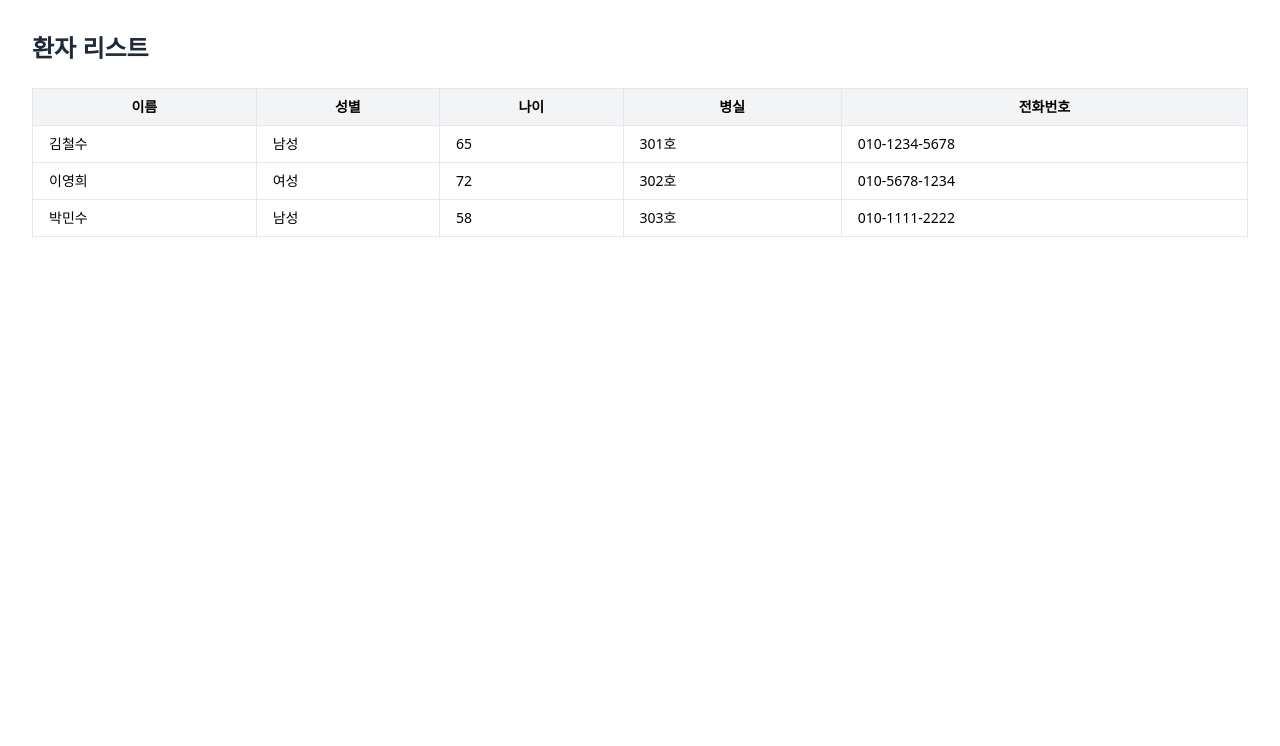
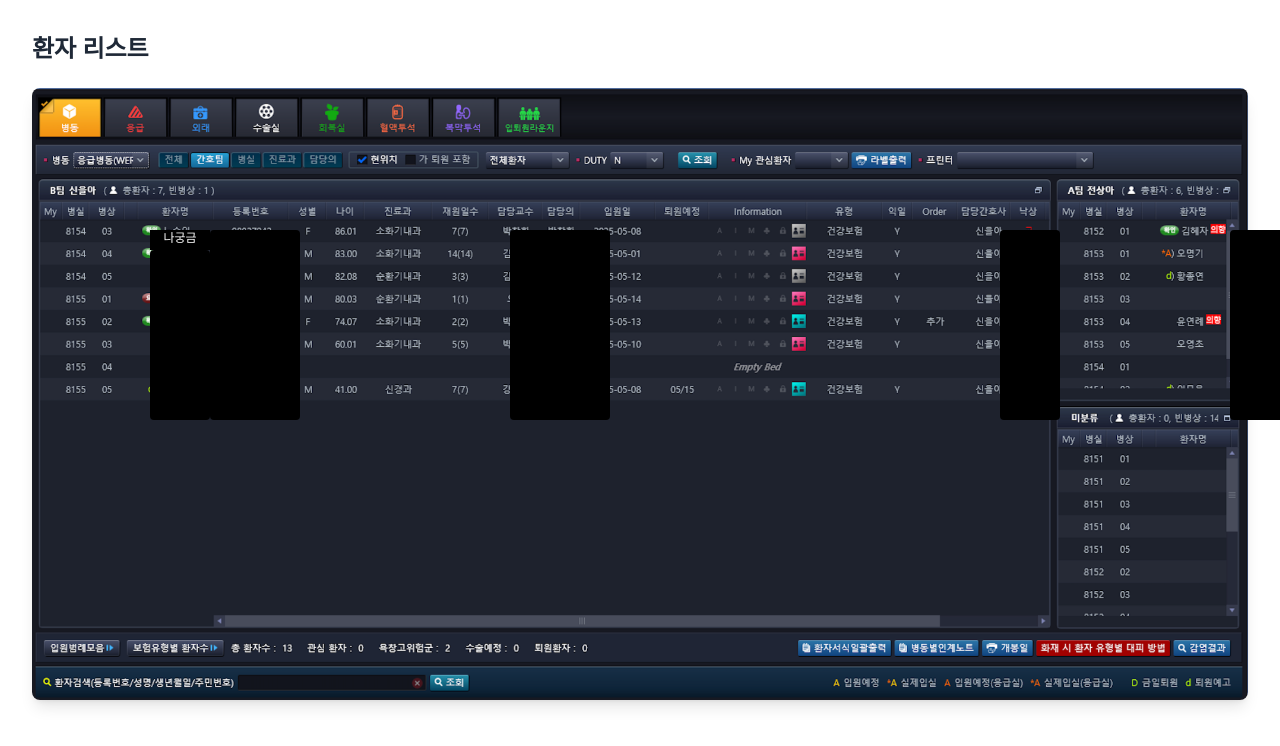
Before and after one commit to ohofront/medication-guide-app, a React (Vite) app: page /list in a window 1280 px wide. Shown: the top 746 px of the page. Built offline with nearby package versions, Linux system fonts and the light colour scheme.

Commit message:
refactor: :recycle:
masking & change from table to image

```diff
--- a/src/App.tsx
+++ b/src/App.tsx
@@ -35,12 +35,12 @@ export default function App() {
   };
 
   return (
-    <div className="w-full h-screen bg-black relative overflow-hidden">
+    <div className="relative w-full h-screen overflow-hidden bg-black">
       {/* 인트로 이미지 (로그인 화면에서만 표시) */}
       {location.pathname === "/" && (
         <img
           src={introImg}
-          className="w-full h-full object-cover absolute inset-0 z-0"
+          className="absolute inset-0 z-0 object-cover w-full h-full"
           alt="intro"
         />
       )}
@@ -49,7 +49,7 @@ export default function App() {
         <Route
           path="/"
           element={
-            <div className="relative z-10 flex justify-center items-center h-screen">
+            <div className="relative z-10 flex items-center justify-center h-screen">
               {isLoggingIn ? (
                 <Loading />
               ) : (
@@ -65,7 +65,7 @@ export default function App() {
           }
         />
         <Route path="/list" element={<PatientList />} />
-        <Route path="/detail/:id" element={<PatientDetail />} />
+        <Route path="/detail" element={<PatientDetail />} />
         <Route path="/sent" element={<SendComplete />} />
       </Routes>
     </div>
--- a/src/components/PatientDetail.tsx
+++ b/src/components/PatientDetail.tsx
@@ -1,50 +1,14 @@
-// PatientDetail.tsx - 환자 상세정보 및 탭 메뉴 + 복약지도서 모달
-import type { Patient } from "@/types/Patient";
 import { useState } from "react";
-import { useParams, useNavigate } from "react-router-dom";
+import { useNavigate } from "react-router-dom";
 import MedicationModal from "@/components/MedicationModal";
-
-// 더미 환자 리스트 (id 기반으로 조회)
-const patients: Patient[] = [
-  {
-    id: 1,
-    name: "김철수",
-    age: 65,
-    gender: "남성",
-    ward: "301호",
-    phone: "010-1234-5678",
-  },
-  {
-    id: 2,
-    name: "이영희",
-    age: 72,
-    gender: "여성",
-    ward: "302호",
-    phone: "010-5678-1234",
-  },
-  {
-    id: 3,
-    name: "박민수",
-    age: 58,
-    gender: "남성",
-    ward: "303호",
-    phone: "010-1111-2222",
-  },
-];
+import ordersImage from "@/assets/order.png"; // 마스킹된 오더 이미지 (임영혜 포함되어야 함)
 
 const PatientDetail = () => {
-  const { id } = useParams();
   const navigate = useNavigate();
-  const patient = patients.find((p) => p.id === Number(id));
-  const [tab, setTab] = useState<"오더조회" | "약반납" | "약보류">("오더조회");
   const [showModal, setShowModal] = useState(false);
 
-  if (!patient) {
-    return <div className="p-8">존재하지 않는 환자입니다.</div>;
-  }
-
   return (
-    <div className="p-8 bg-white min-h-screen">
+    <div className="min-h-screen p-8 bg-white">
       {/* 뒤로가기 버튼 */}
       <button
         onClick={() => navigate(-1)}
@@ -53,47 +17,41 @@ const PatientDetail = () => {
         ← 환자 리스트로 돌아가기
       </button>
 
+      {/* 환자 정보 */}
       <div className="mb-6">
-        <h2 className="text-xl font-bold">선택된 환자 정보</h2>
-        <p>
-          {patient.name} / {patient.gender} / {patient.age}세 / {patient.ward}
+        <p className="text-gray-800">
+          나궁금 / 여성 / 86세 / 병실 8154-03 / 등록번호 12345678
         </p>
       </div>
 
-      {/* 탭 메뉴와 복약지도서 버튼 */}
-      <div className="flex justify-between items-center mb-4">
-        <div className="flex space-x-4">
-          {["오더조회", "약반납", "약보류"].map((label) => (
-            <button
-              key={label}
-              onClick={() => setTab(label as typeof tab)}
-              className={`px-4 py-2 rounded border ${
-                tab === label ? "bg-blue-500 text-white" : "bg-gray-100"
-              }`}
-            >
-              {label}
-            </button>
-          ))}
-        </div>
+      {/* 이미지 영역 (오더조회 + 버튼 + 마스킹 포함) */}
+      <div className="w-full max-w-7xl ">
+        {/* 오더 이미지 */}
+        <img
+          src={ordersImage}
+          alt="오더 내역"
+          className="w-auto rounded-lg shadow-lg"
+        />
 
+        {/* 이미지 위 복약지도서 버튼 */}
         <button
-          className="px-4 py-2 bg-green-500 text-white rounded hover:bg-green-600"
           onClick={() => setShowModal(true)}
+          className="absolute top-[180px] right-[180px] px-2 py-1 bg-[#276EA3] text-white rounded hover:bg-[#3988c4] shadow text-sm"
         >
           복약지도서
         </button>
+
+        {/* 임영혜 마스킹 박스 (위치 조정 필요 시 개발자 도구로 픽셀 확인) */}
+        <div className="absolute top-[270px] left-[850px] w-[150px] h-[500px] bg-black rounded" />
       </div>
 
-      <div className="border p-4 bg-gray-50">
-        <p className="text-gray-700">현재 탭: {tab}</p>
-        <p className="mt-2 text-sm text-gray-500">
-          (여기에 해당 탭의 정보를 보여줄 수 있습니다)
-        </p>
-      </div>
-
+      {/* 복약지도서 모달 */}
       {showModal && (
         <MedicationModal
-          patient={patient}
+          patient={{
+            name: "나궁금",
+            phone: "010-1234-5678",
+          }}
           onClose={() => setShowModal(false)}
         />
       )}
--- a/src/components/PatientList.tsx
+++ b/src/components/PatientList.tsx
@@ -1,44 +1,43 @@
-// PatientList.tsx - 환자 리스트 컴포넌트 (React Router 기반)
-import { patients } from "@/dummy/data";
 import { useNavigate } from "react-router-dom";
+import wardImage from "@/assets/list.png";
 
 const PatientList = () => {
-  const navigate = useNavigate(); // 상세 페이지 이동을 위한 네비게이션 훅
+  const navigate = useNavigate();
 
   return (
-    <div className="p-8 bg-white h-screen overflow-auto">
+    <div className="min-h-screen p-8 bg-white ">
       {/* 페이지 제목 */}
-      <h2 className="text-2xl font-bold mb-6 text-gray-800">환자 리스트</h2>
+      <h2 className="mb-6 text-2xl font-bold text-gray-800">환자 리스트</h2>
 
-      {/* 환자 정보 테이블 */}
-      <table className="w-full border border-gray-200 text-sm">
-        <thead className="bg-gray-100">
-          <tr>
-            <th className="border px-4 py-2">이름</th>
-            <th className="border px-4 py-2">성별</th>
-            <th className="border px-4 py-2">나이</th>
-            <th className="border px-4 py-2">병실</th>
-            <th className="border px-4 py-2">전화번호</th>
-          </tr>
-        </thead>
-
-        {/* 환자 리스트 렌더링 */}
-        <tbody>
-          {patients.map((patient) => (
-            <tr
-              key={patient.id}
-              className="hover:bg-blue-50 cursor-pointer"
-              onClick={() => navigate(`/detail/${patient.id}`)} // 클릭 시 상세 페이지로 이동
-            >
-              <td className="border px-4 py-2">{patient.name}</td>
-              <td className="border px-4 py-2">{patient.gender}</td>
-              <td className="border px-4 py-2">{patient.age}</td>
-              <td className="border px-4 py-2">{patient.ward}</td>
-              <td className="border px-4 py-2">{patient.phone}</td>
-            </tr>
-          ))}
-        </tbody>
-      </table>
+      {/* 마스킹된 이미지 */}
+      <div className="w-full max-w-7xl ">
+        <img
+          src={wardImage}
+          alt="환자 병동 리스트"
+          className="w-auto rounded-lg shadow-lg"
+        />
+        {/* 첫 번째 행: 노순임 → 나궁금으로 클릭 가능하게 */}
+        <div
+          className="absolute top-[230px] left-[150px] w-[60px] h-[20px] cursor-pointer bg-black"
+          onClick={() => navigate("/detail")} // id=999 가정
+        >
+          <div className="items-center text-xs text-center text-white">
+            나궁금
+          </div>{" "}
+          {/* 접근성용 숨김 텍스트 */}
+        </div>
+        {/* 마스킹 박스들 (신율아, 환자명, 등록번호, 담당의, 담당간호사) */}
+        <div className="absolute top-[250px] left-[150px] w-[60px] h-[170px] bg-black rounded" />{" "}
+        {/* 환자명 */}
+        <div className="absolute top-[230px] left-[210px] w-[90px] h-[190px] bg-black rounded" />{" "}
+        {/* 등록번호 */}
+        <div className="absolute top-[230px] left-[510px] w-[100px] h-[190px] bg-black rounded" />{" "}
+        {/* 담당교수 & 담당의 */}
+        <div className="absolute top-[230px] left-[1000px] w-[60px] h-[190px] bg-black  rounded" />{" "}
+        {/* 담당간호사 */}
+        <div className="absolute top-[230px] left-[1230px] w-[60px] h-[190px] bg-black rounded" />{" "}
+        {/* 환자명 */}
+      </div>
     </div>
   );
 };
```
Also changed, not shown: src/assets/list.png (added), src/assets/order.png (added).
